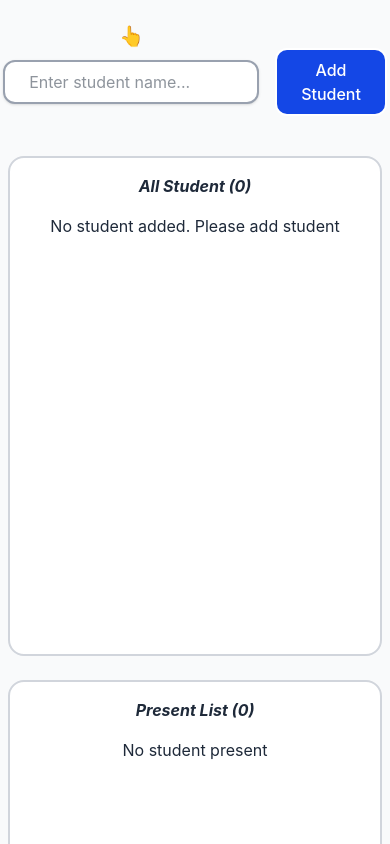
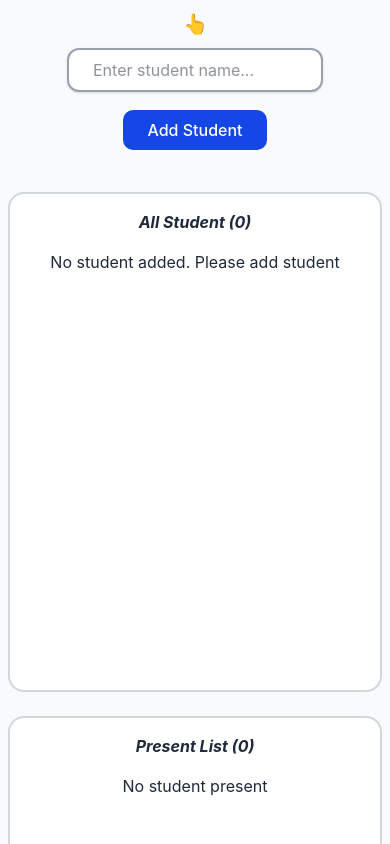
Before and after one commit to khalidbinahsan/student-attendance, a React (Vite) app: page / in a window 390 px wide. Shown: the top 844 px of the page. Built offline with nearby package versions, Linux system fonts and the light colour scheme.

Commit message:
Form resposive fixed

```diff
--- a/src/App.jsx
+++ b/src/App.jsx
@@ -87,7 +87,7 @@ function App() {
     }
   return (
     <>
-    <form onSubmit={submitHandler} className="flex justify-center items-center gap-4 mb-10 mt-10">
+    <form onSubmit={submitHandler} className="flex flex-col md:flex-row justify-center items-center gap-4 mb-10 mt-10">
         <div className="relative">
             <input
             onChange={studentNameHandler}
```
